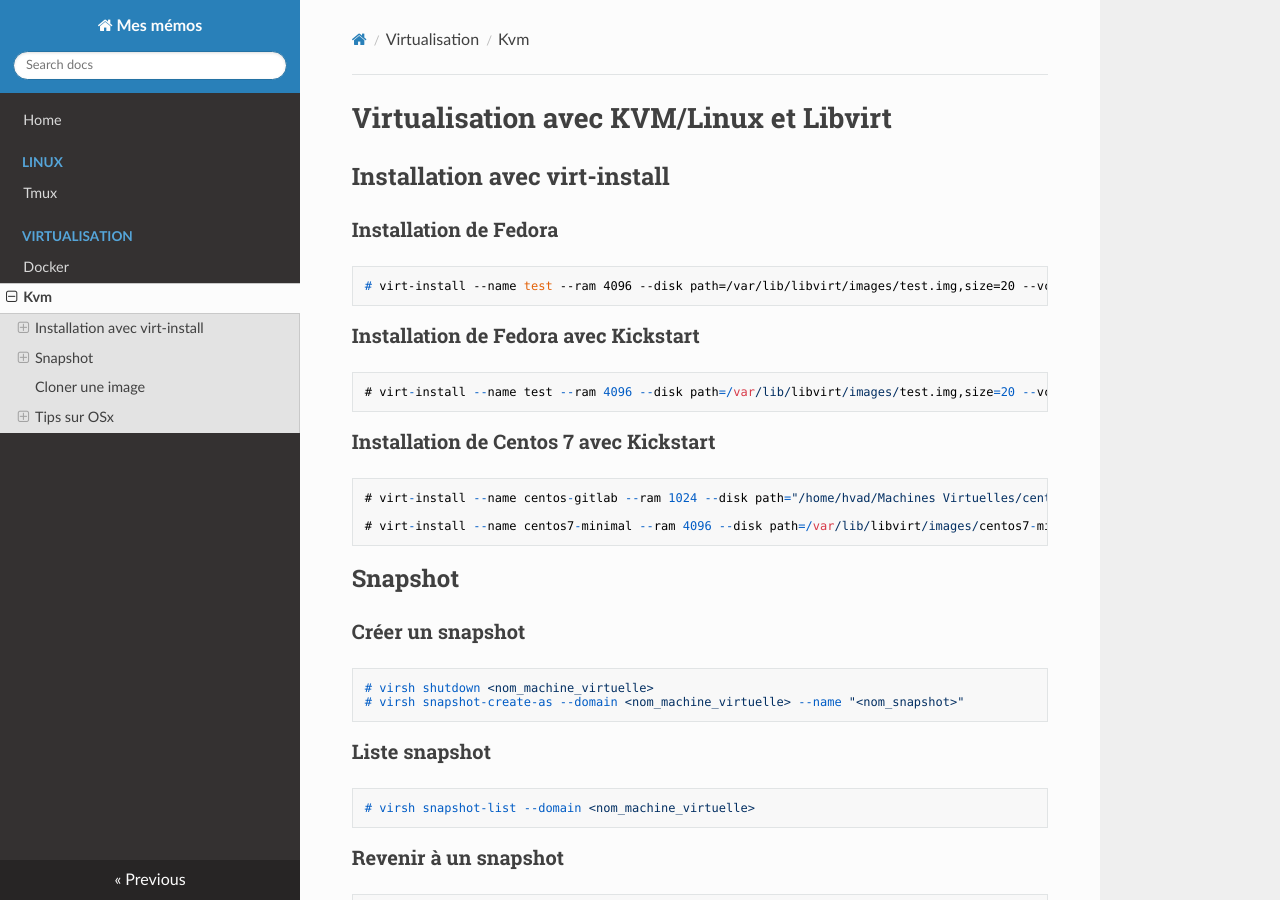
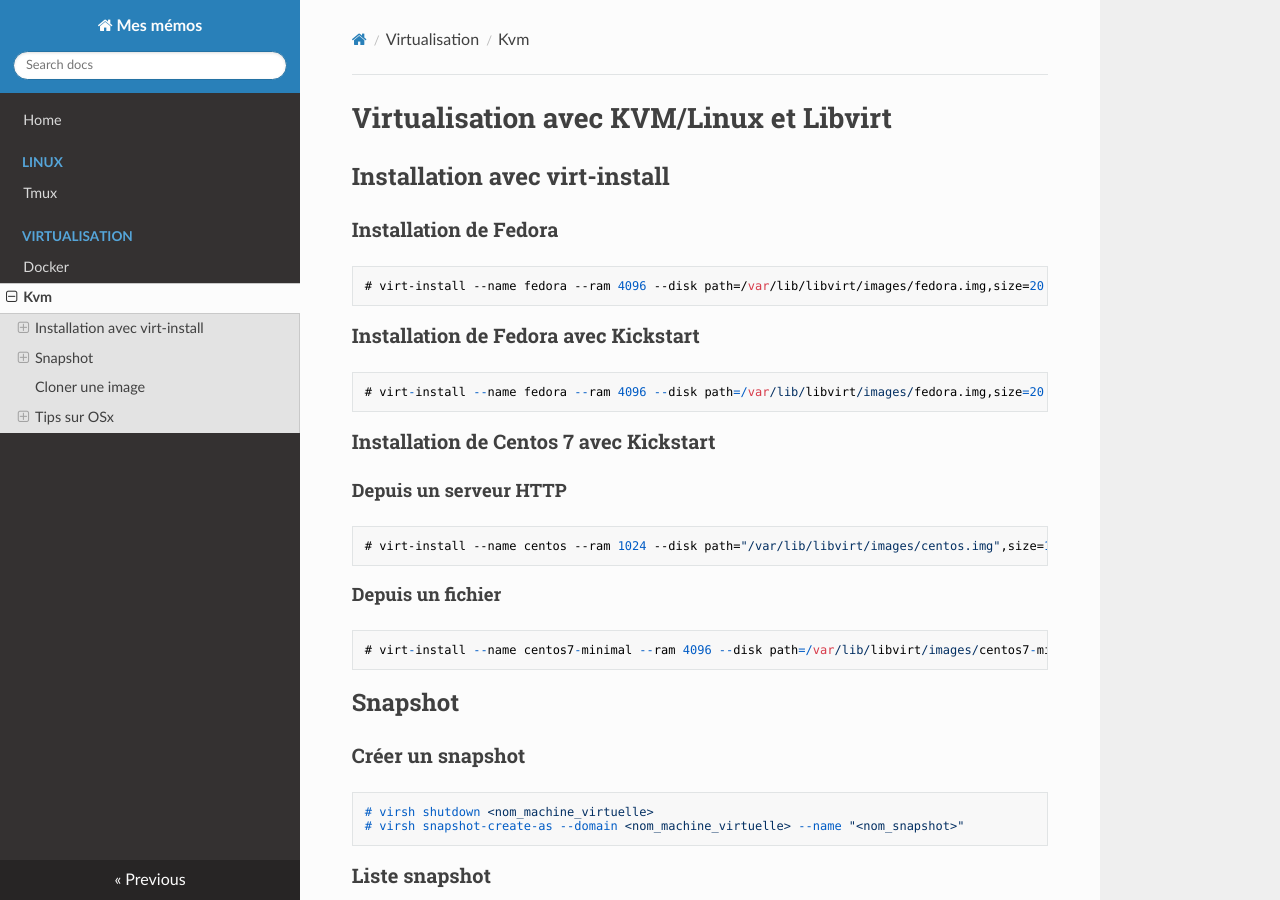
Before and after one commit to hvad/my-memo, an MkDocs documentation site: the page built from docs/memo-kvm.md, in a window 1280 px wide and 900 px high. Built offline with MkDocs 1.6.1, drawn with Linux system fonts in a browser that asks for light colours; nearby versions of some CDN libraries.

Commit message:
Mise à jour du mémo Linux/Kvm.

```diff
--- a/docs/memo-kvm.md
+++ b/docs/memo-kvm.md
@@ -4,17 +4,21 @@
 
 ### Installation de Fedora
 
-    # virt-install --name test --ram 4096 --disk path=/var/lib/libvirt/images/test.img,size=20 --vcpus 2  --os-type linux --os-variant fedora25 --network network:default --location=/home/hvad/Logiciels/Fedora-Server-netinst-x86_64-25-1.3.iso --extra-args='console=ttyS0 console=ttyS0,115200n8 serial' --nographics
+    # virt-install --name fedora --ram 4096 --disk path=/var/lib/libvirt/images/fedora.img,size=20 --vcpus 2  --os-type linux --os-variant fedora31 --network network:default --location=/tmp/Fedora-Server-netinst-x86_64-31-1.3.iso --extra-args='console=ttyS0 console=ttyS0,115200n8 serial' --nographics
 
 ### Installation de Fedora avec Kickstart
 
-    # virt-install --name test --ram 4096 --disk path=/var/lib/libvirt/images/test.img,size=20 --vcpus 2  --os-type linux --os-variant fedora25 --network network:default --location=/home/hvad/Logiciels/Fedora-Server-netinst-x86_64-25-1.3.iso --extra-args='ks=file:/home/hvad/fedora.ks console=ttyS0 console=ttyS0,115200n8 serial' --nographics
+    # virt-install --name fedora --ram 4096 --disk path=/var/lib/libvirt/images/fedora.img,size=20 --vcpus 2  --os-type linux --os-variant fedora31 --network network:default --location=/tmp/Fedora-Server-netinst-x86_64-31-1.3.iso --extra-args='ks=file:/home/hvad/fedora.ks console=ttyS0 console=ttyS0,115200n8 serial' --nographics
 
 ### Installation de Centos 7 avec Kickstart
 
-    # virt-install --name centos-gitlab --ram 1024 --disk path="/home/hvad/Machines Virtuelles/centos-gitlab.img",size=10 --vcpus 1 --os-type linux --os-variant centos7.0 --network network:default --location=/home/hvad/Logiciels/CentOS-7-x86_64-Minimal-1611.iso --extra-args='ks=http://192.168.122.146/cento7-ks.cfg console=ttyS0 console=ttyS0,115200n8 serial' --nographics
+#### Depuis un serveur HTTP
 
-    # virt-install --name centos7-minimal --ram 4096 --disk path=/var/lib/libvirt/images/centos7-minimal.img,size=10 --vcpus 2 --os-type linux --os-variant rhel7 --network network:default --location=/tmp/CentOS-7-x86_64-Minimal-1810.iso --initrd-inject=/tmp/ks.cfg  --extra-args='ks=file:/ks.cfg console=ttyS0 console=ttyS0,115200n8 serial' --nographics
+    # virt-install --name centos --ram 1024 --disk path="/var/lib/libvirt/images/centos.img",size=10 --vcpus 1 --os-type linux --os-variant centos7.0 --network network:default --location=/tmp/CentOS-7-x86_64-Minimal-1611.iso --extra-args='ks=http://192.168.122.146/cento7-ks.cfg console=ttyS0 console=ttyS0,115200n8 serial' --nographics
+
+#### Depuis un fichier
+
+    # virt-install --name centos7-minimal --ram 4096 --disk path=/var/lib/libvirt/images/centos7-minimal.img,size=10 --vcpus 2 --os-type linux --os-variant centos7.0 --network network:default --location=/tmp/CentOS-7-x86_64-Minimal-1810.iso --initrd-inject=/tmp/ks.cfg  --extra-args='ks=file:/ks.cfg console=ttyS0 console=ttyS0,115200n8 serial' --nographics
 
 ## Snapshot
 
```
